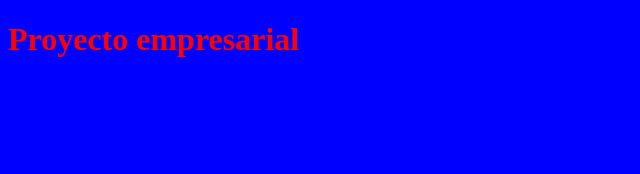
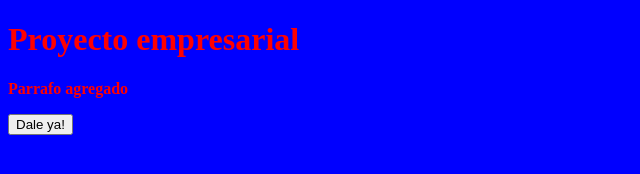
Before and after one commit to MensingChang/CursoGit, a plain HTML site: page index.html in a window 1280 px wide. Shown: the whole page, without its empty margins (0-640 px from the left). Drawn offline with Linux system fonts and the light colour scheme.

Commit message:
Saludo javascript agregado

```diff
--- a/index.html
+++ b/index.html
@@ -6,8 +6,12 @@
     <meta name="viewport" content="width=device-width, initial-scale=1.0" />
     <title>Document</title>
     <link rel="stylesheet" href="css/estilos.css" />
+    <script src="js/javascript.js"></script>
   </head>
   <body>
     <h1>Proyecto empresarial</h1>
+    <p>Parrafo agregado</p>
+
+    <input type="button" onclick="saludo()" value="Dale ya!" />
   </body>
 </html>
--- a/js/javascript.js
+++ b/js/javascript.js
@@ -0,0 +1,3 @@
+function saludo() {
+  alert ('Hola alumnos');
+}
```
